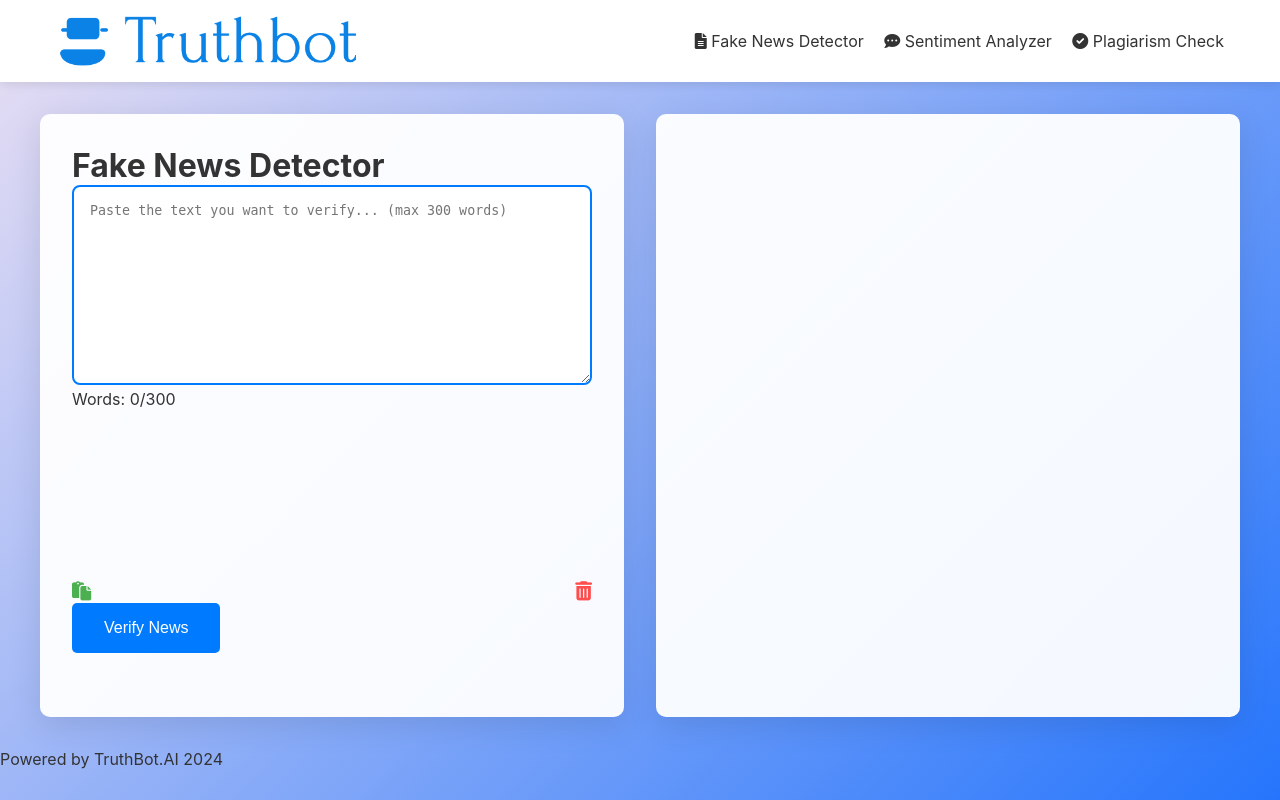
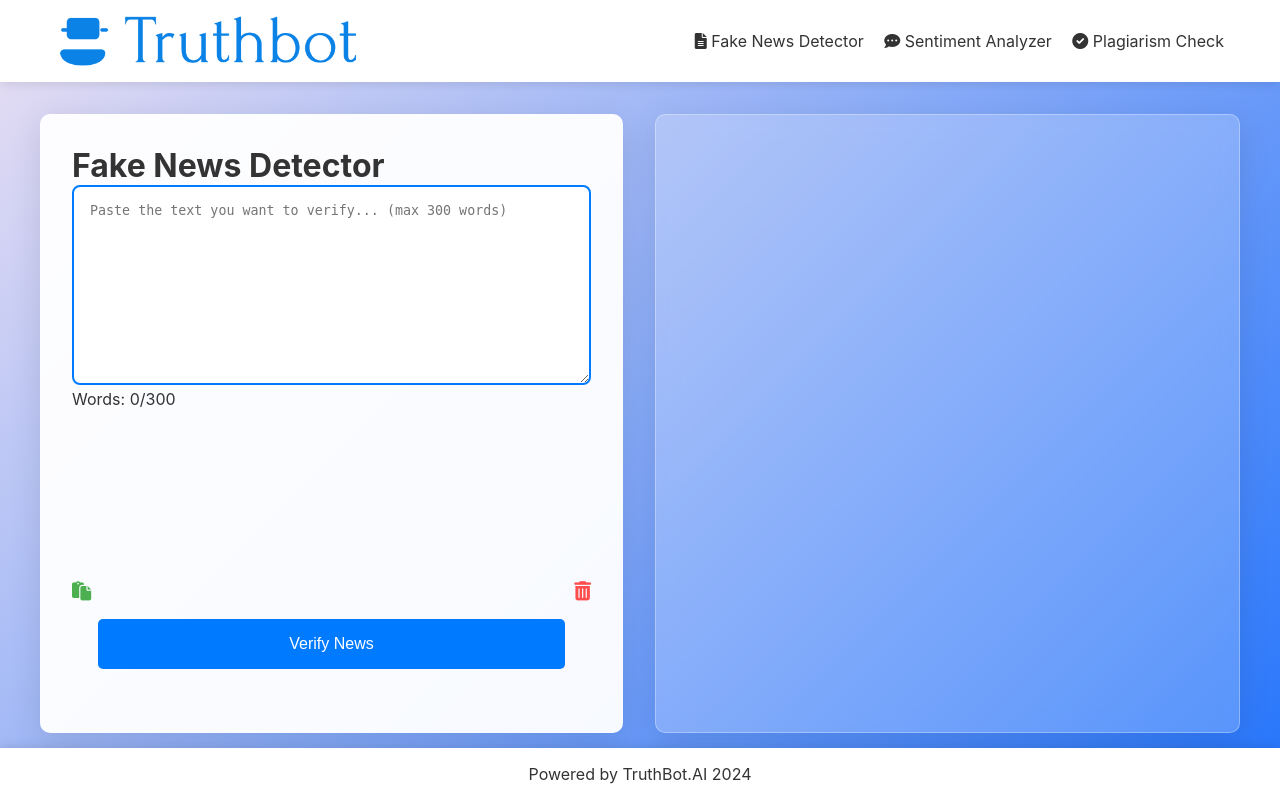
Before and after one commit to ParthDande/TruthBot.AI, a Flask app: page /analyze in a window 1280 px wide. Run offline with Flask 3, Linux system fonts and the light colour scheme; parts of the project's set-up code (start-up, migrations or seed data) failed here and were passed over.

Commit message:
changes the animation on paste and delete button, added colors to the output box of fake news  base on the output , changed the output container to glass design

```diff
--- a/templates/fakecheck-ai-modern.html
+++ b/templates/fakecheck-ai-modern.html
@@ -102,9 +102,6 @@
             text-decoration: none;
             transition: transform 0.3s ease;
         }
-        .logo:hover {
-            transform: scale(1.05) rotate(3deg);
-        }
         .logo img {
             height: 50px;
             width: auto;
@@ -120,12 +117,25 @@
             color: var(--secondary-color);
             transform: translateY(-3px);
         }
-        .input-section, .output-section {
+        .input-section{
             flex: 1;
             background-color: var(--card-bg);
             border-radius: 10px;
             padding: 2rem;
             box-shadow: var(--card-shadow);
+            transform-style: preserve-3d;
+            transform: rotateX(10deg) scale(0.95);
+            opacity: 0;
+            animation: fadeInSection 0.8s forwards ease-out;
+        }
+        .output-section {
+            flex: 1;
+            background-color: rgba(255, 255, 255, 0.2);
+            border: 1px solid rgba(255, 255, 255, 0.3);
+            border-radius: 10px;
+            padding: 2rem;
+            box-shadow: var(--card-shadow);
+            backdrop-filter: blur(10px);
             transform-style: preserve-3d;
             transform: rotateX(10deg) scale(0.95);
             opacity: 0;
@@ -176,7 +186,7 @@
             color: var(--paste-color);
         }
         .delete-btn:hover, .paste-btn:hover {
-            transform: scale(1.2) rotate(10deg);
+            transform: scale(1.2);
         }
         .loading {
             text-align: center;
@@ -234,6 +244,8 @@
             position: relative;
             overflow: hidden;
             transition: all 0.3s ease;
+            display: block;
+            margin: 1rem auto;
         }
         input[type="submit"]::before {
             content: '';
@@ -249,8 +261,12 @@
             left: 100%;
         }
         input[type="submit"]:hover {
-            transform: translateY(-3px);
+            transform: translateY(-1px);
             box-shadow: 0 7px 14px rgba(0, 0, 0, 0.1);
+        }
+
+        input[type="submit"] {
+            inline-size: 90%;
         }
     </style>
 </head>
@@ -305,11 +321,10 @@
         </div>
     </div>
 
-    <div class="footer">
+    <div class="footer" style="text-align: center; position: fixed; inset-block-end: 0; inline-size: 100%; background-color: var(--primary-color); padding: 1rem 0; box-shadow: 0 -2px 10px rgba(0, 0, 0, 0.1);">
         <p>Powered by TruthBot.AI 2024</p>
     </div>
 
-    <!-- JavaScript remains exactly the same as the original -->
     <script>
         $(document).ready(function() {
             const textInput = $('#text-input');
@@ -397,15 +412,22 @@
 
                             if (prediction === 'real') {
                                 resultElement.addClass('result-real');
-                                iconElement.removeClass().addClass('result-icon fas fa-check-circle');
-                                textElement.text('Verified: Real News');
+                                resultElement.css('background-color', 'var(--positive-color)');
+                                iconElement.removeClass().addClass('result-icon fas fa-check-circle').css('color', '#FFFFFF');
+                                textElement.text('Verified: Real News').css('color', '#FFFFFF');
+                                confidenceElement.css('color', '#FFFFFF');
+                                detailsElement.css('color', '#FFFFFF');
                             } else if (prediction === 'fake') {
                                 resultElement.addClass('result-fake');
-                                iconElement.removeClass().addClass('result-icon fas fa-exclamation-triangle');
-                                textElement.text('Alert: Potential Fake News');
+                                resultElement.css('background-color', 'var(--negative-color)');
+                                iconElement.removeClass().addClass('result-icon fas fa-exclamation-triangle').css('color', '#FFFF00');
+                                textElement.text('Alert: Potential Fake News').css('color', '#FFFF00');
+                                confidenceElement.css('color', '#FFFF00');
+                                detailsElement.css('color', '#FFFF00');
                             } else {
                                 iconElement.removeClass().addClass('result-icon fas fa-question-circle');
                                 textElement.text('Inconclusive Analysis');
+                                resultElement.css('background-color', 'var(--card-bg)');
                             }
 
                             // Set confidence and details
```
